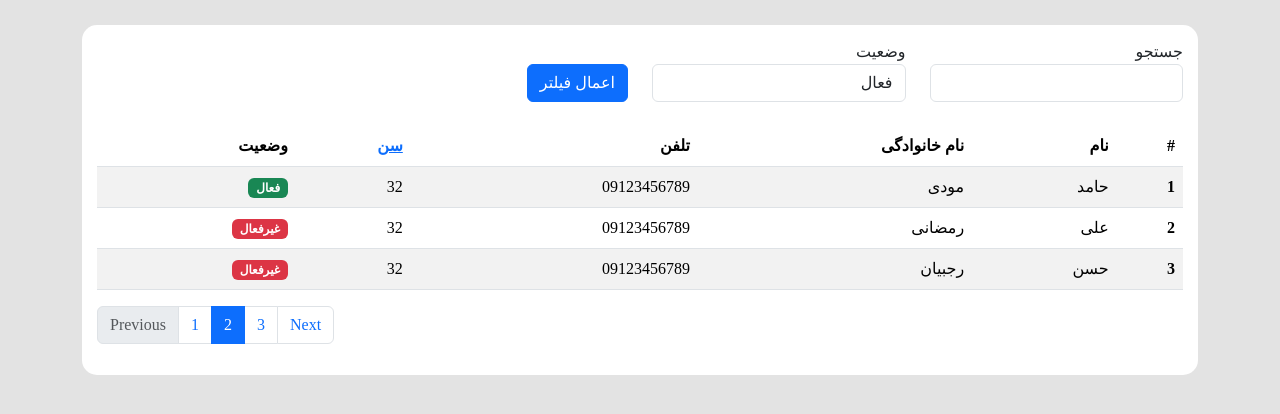
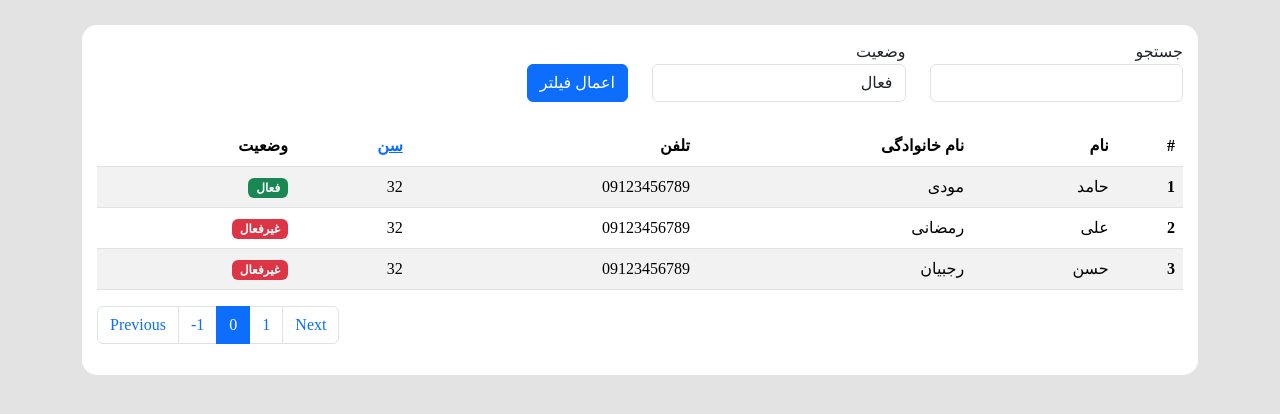
Before and after one commit to sadrayavar/php-workspace, a PHP site: page /index.php?page=0 in a window 1280 px wide. Shown: the top 414 px of the page. Run offline with PHP 8.4, Linux system fonts and the light colour scheme; some web fonts are replaced.

Commit message:
pagination

```diff
--- a/003-simple-user-list-table/index.php
+++ b/003-simple-user-list-table/index.php
@@ -1,6 +1,7 @@
 <?php include 'main.php'; ?>
 <!DOCTYPE html>
 <html lang="fa">
+
 <head>
     <meta charset="UTF-8">
     <meta name="viewport" content="width=device-width, initial-scale=1">
@@ -9,6 +10,7 @@
     <link rel="stylesheet" href="https://dl.daneshjooyar.com/mvie/Moodi_Hamed/assets/css/font-yekanbakh-vf.css">
     <link rel="stylesheet" href="style.css">
 </head>
+
 <body>
     <div class="container">
         <div class="table-container">
@@ -86,16 +88,24 @@
 
             <nav>
                 <ul class="pagination">
-                    <li class="page-item disabled">
-                        <span class="page-link">Previous</span>
+                    <li class="page-item<?php echo $current_page === 1 ? " disabled" : "" ?>">
+                        <a class="page-link" href="?page=<?php echo $current_page - 1 ?>">Previous</a>
                     </li>
-                    <li class="page-item"><a class="page-link" href="#">1</a></li>
+
+                    <?php if ($current_page !== 1): ?>
+                        <li class="page-item"><a class="page-link" href="?page=<?php echo $current_page - 1 ?>"><?php echo $current_page - 1 ?></a></li>
+                    <?php endif; ?>
+
                     <li class="page-item active" aria-current="page">
-                        <span class="page-link">2</span>
+                        <span class="page-link"><?php echo $current_page ?></span>
                     </li>
-                    <li class="page-item"><a class="page-link" href="#">3</a></li>
-                    <li class="page-item">
-                        <a class="page-link" href="#">Next</a>
+
+                    <?php if ($current_page !== $last_page): ?>
+                        <li class="page-item"><a class="page-link" href="?page=<?php echo $current_page + 1 ?>"><?php echo $current_page + 1 ?></a></li>
+                    <?php endif; ?>
+
+                    <li class="page-item<?php echo $current_page === $last_page ? " disabled" : "" ?>">
+                        <a class="page-link" href="?page=<?php echo $current_page + 1 ?>">Next</a>
                     </li>
                 </ul>
             </nav>
@@ -104,4 +114,5 @@
 
     </div>
 </body>
+
 </html>
--- a/003-simple-user-list-table/main.php
+++ b/003-simple-user-list-table/main.php
@@ -1,3 +1,7 @@
 <?php
 
 $users = include 'data.php';
+
+// pagination
+$current_page = isset($_GET['page']) ? (int) $_GET['page'] : 1;
+$last_page = (int) ceil(count($users) / 2);
```
Lines whose indentation alone changed are shown as unchanged.
